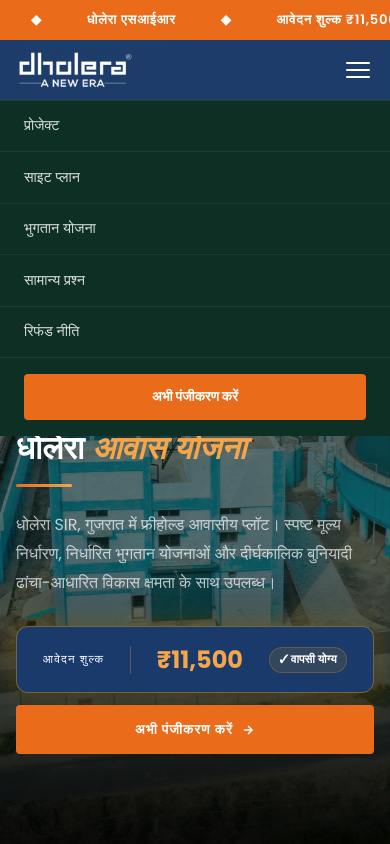
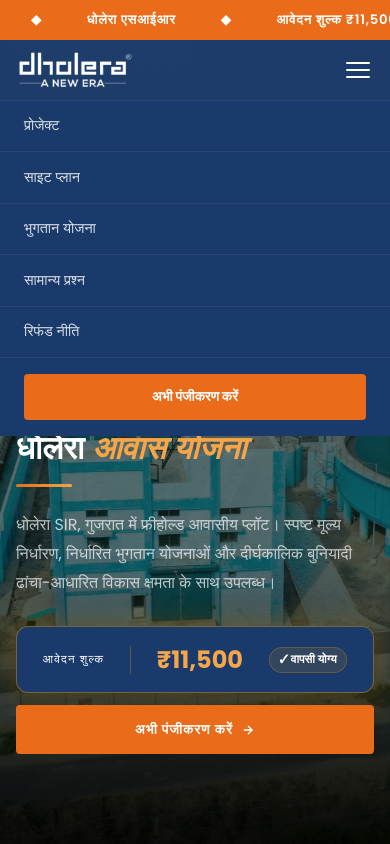
Before and after one commit to utkarsh10000/hautedeveloperdholera, a Next.js app: page / in a window 390 px wide. Both pictures are taken after a click on the button 358 px from the left and 70 px from the top of the page. Shown: the top 844 px of the page. Built offline with nearby package versions, Linux system fonts and the light colour scheme; a web font is replaced by a local one.

Commit message:
mobile colour fixed

```diff
--- a/app/component/Navbar.js
+++ b/app/component/Navbar.js
@@ -60,8 +60,8 @@
         .mobile-menu {
           display: none;
           flex-direction: column;
-          background: #0d2f24;
           border-top: 1px solid rgba(255,255,255,0.08);
+          transition: background 0.35s cubic-bezier(0.4,0,0.2,1);
         }
         .mobile-menu.open {
           display: flex;
@@ -163,8 +163,16 @@
           </button>
         </div>
 
-        {/* Mobile menu */}
-        <div className={`mobile-menu ${menuOpen ? 'open' : ''}`}>
+        {/* Mobile menu — background now matches navbar scroll state */}
+        <div
+          className={`mobile-menu ${menuOpen ? 'open' : ''}`}
+          style={{
+            background: scrolled ? 'rgba(255,255,255,0.98)' : 'rgba(26,58,107,0.95)',
+            borderTop: scrolled
+              ? '1px solid rgba(0,0,0,0.08)'
+              : '1px solid rgba(255,255,255,0.08)',
+          }}
+        >
           {navLinks.map(link => (
             <a
               key={link.href}
@@ -174,8 +182,10 @@
                 display: 'block', padding: '0.9rem 1.5rem',
                 fontFamily: "'DM Sans', system-ui, sans-serif",
                 fontSize: '0.9rem', fontWeight: 500,
-                color: 'rgba(255,255,255,0.85)',
-                borderBottom: '1px solid rgba(255,255,255,0.06)',
+                color: scrolled ? '#1c1c1c' : 'rgba(255,255,255,0.85)',
+                borderBottom: scrolled
+                  ? '1px solid rgba(0,0,0,0.06)'
+                  : '1px solid rgba(255,255,255,0.06)',
                 textDecoration: 'none',
               }}
             >
```
